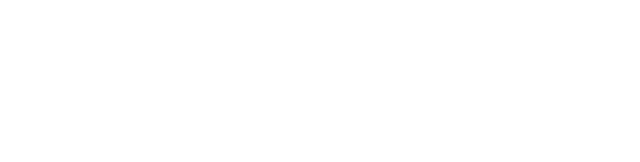
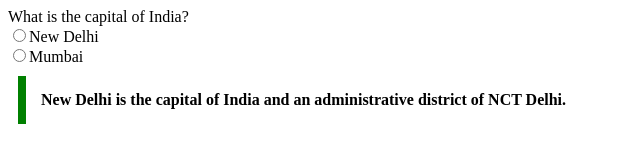
Before and after one commit to acciojob/trivia-Amruthraj-coder, a website: page main.html in a window 1280 px wide. Shown: the whole page, without its empty margins (0-640 px from the left). Drawn offline with Linux system fonts and the light colour scheme.

Commit message:
created a submission

```diff
--- a/main.html
+++ b/main.html
@@ -8,8 +8,13 @@
 
 <body>
 	<!-- the entire body must be written by student -->
-    <script type="text/javascript" src="./script.js">
-</script>
+    <script type="text/javascript" src="./script.js"></script>
+		<label for="ques" >What is the capital of India?</label> <br>
+		<input name="answer" type="radio" value="new delhi">New Delhi<br>
+		<input name="answer" type="radio" value="new delhi">Mumbai
+		<blockquote cite="https://en.wikipedia.org/wiki/New_Delhi">New Delhi is the capital of India and an administrative district of NCT Delhi.
+			</blockquote>
+
 
 </body>
 
--- a/styles.css
+++ b/styles.css
@@ -1,2 +1,9 @@
-
+blockquote{
+	max-width:600px;
+	margin:10px;
+	padding:15px;
+	border-left:8px solid green;
+	background-color:#f8fffe"";
+	font-weight:bold;
+}
 /* Your CSS Code here. */
```
